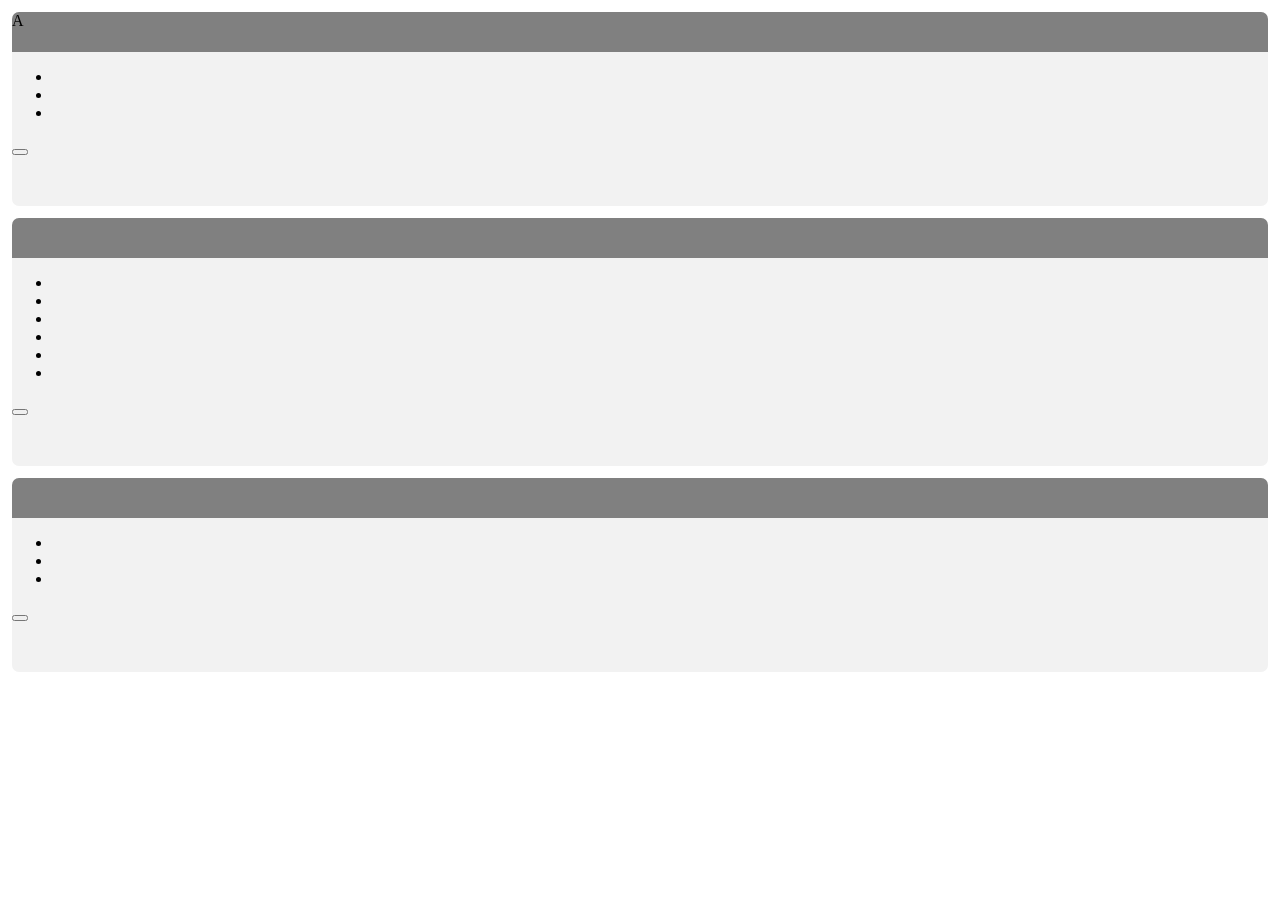
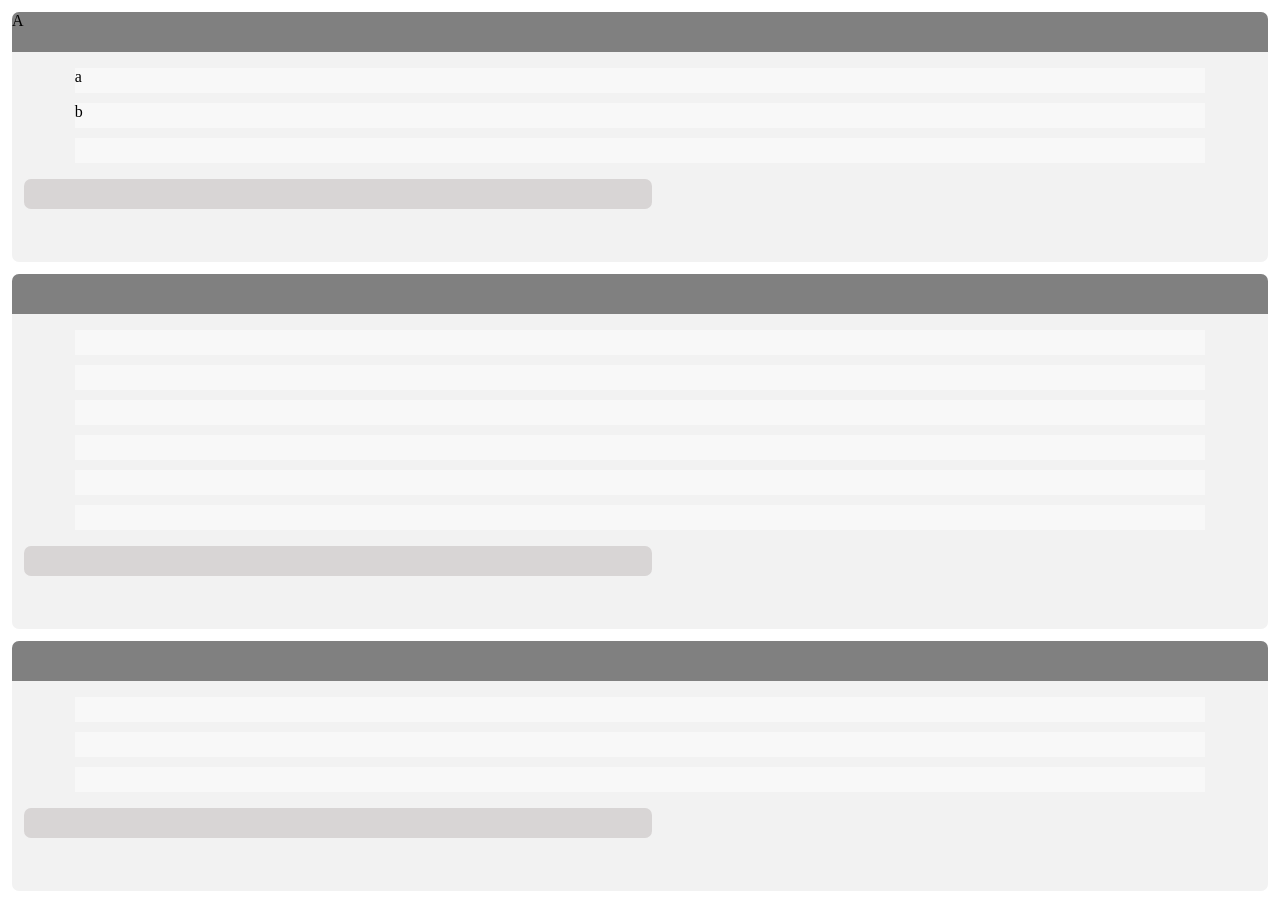
Before and after one commit to goranOlson/pricing-tables, a plain HTML site: page index.html in a window 1280 px wide. Before the commit the page ends 800 px from the top, so only its background shows below. Drawn offline with Linux system fonts and the light colour scheme.

Commit message:
Done with visual cards

```diff
--- a/index.html
+++ b/index.html
@@ -7,14 +7,14 @@
     <link rel="stylesheet" href="styles.css">
 </head>
 <body>
-    <main>
+    <main class="cards">
         <section class="card">
             <header>
                 A
             </header>
             <ul>
-                <li></li>
-                <li></li>
+                <li>a</li>
+                <li>b</li>
                 <li></li>
             </ul>
             <button></button>
--- a/styles.css
+++ b/styles.css
@@ -24,3 +24,24 @@ body {
     background-color: #808080;
     border-radius: 7px 7px 0 0;
 }
+
+.card > ul {
+    list-style: none;
+    padding: 0;
+}
+.card > ul li {
+    width: 90%;
+    height: 25px;
+    margin: 10px auto;
+    background-color: rgba(255, 255, 255, 0.4);
+
+}
+
+.card button {
+    width: 50%;
+    height: 30px;
+    border: 0;
+    margin-left: 12px;
+    border-radius: 7px;
+    background-color: #d8d5d5;
+}
```
